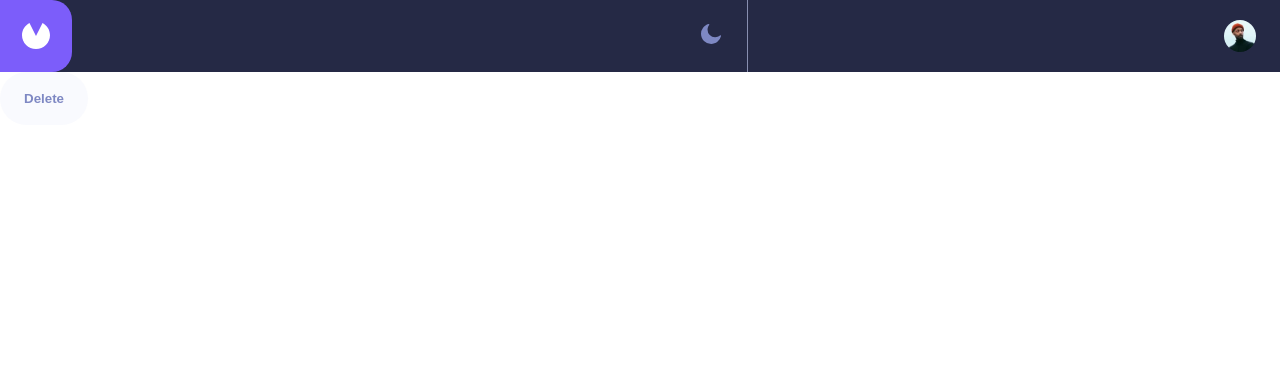
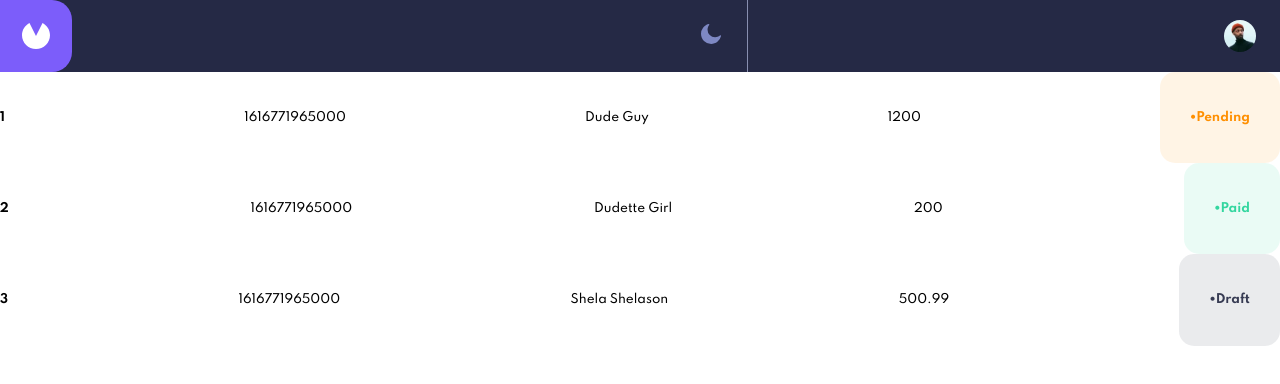
Before and after one commit to ormus395/invoicee, a React (Create React App) app in the folder client/: page / in a window 1280 px wide. Shown: the top 384 px of the page. Built offline with nearby package versions, Linux system fonts and the light colour scheme.

Commit message:
Finished status badge, started boilerplate for invoice lisst and items

```diff
--- a/client/src/App.js
+++ b/client/src/App.js
@@ -1,8 +1,7 @@
 import { useEffect, useState } from "react";
 
 import NavBar from "./components/NavBar";
-import Button from "./components/Button";
-
+import InvoiceList from "./components/InvoiceList";
 //
 function App() {
   const [error, setError] = useState(false);
@@ -15,7 +14,7 @@ function App() {
   return (
     <div className="App">
       <NavBar />
-      <Button variant="fourth">Delete</Button>
+      <InvoiceList />
     </div>
   );
 }
--- /dev/null
+++ b/client/src/components/InvoiceList/InvoiceItem.js
@@ -0,0 +1,15 @@
+import Status from "../Status";
+
+const InvoiceItem = ({ invoice }) => {
+  return (
+    <li className="invoice-item">
+      <h3>{invoice.id}</h3>
+      <p>{invoice.paymentDue}</p>
+      <p>{invoice.clientName}</p>
+      <p>{invoice.total}</p>
+      <Status status={invoice.status} />
+    </li>
+  );
+};
+
+export default InvoiceItem;
--- /dev/null
+++ b/client/src/components/InvoiceList/index.js
@@ -0,0 +1,36 @@
+import "./invoicelist.css";
+import InvoiceItem from "./InvoiceItem";
+
+let invoicesTest = [
+  {
+    id: "1",
+    paymentDue: Date.now(),
+    clientName: "Dude Guy",
+    total: 1200,
+    status: "pending",
+  },
+  {
+    id: 2,
+    paymentDue: Date.now(),
+    clientName: "Dudette Girl",
+    total: 200,
+    status: "paid",
+  },
+  {
+    id: 3,
+    paymentDue: Date.now(),
+    clientName: "Shela Shelason",
+    total: 500.99,
+    status: "draft",
+  },
+];
+
+const InvoiceList = ({ invoices }) => {
+  let invoiceList = invoicesTest.map((invoice) => (
+    <InvoiceItem key={invoice.id} invoice={invoice} />
+  ));
+
+  return <ul>{invoiceList}</ul>;
+};
+
+export default InvoiceList;
--- /dev/null
+++ b/client/src/components/InvoiceList/invoicelist.css
@@ -0,0 +1,6 @@
+.invoice-item {
+  display: flex;
+  justify-content: space-between;
+  align-items: center;
+  flex-wrap: wrap;
+}
--- /dev/null
+++ b/client/src/components/Status/index.js
@@ -0,0 +1,15 @@
+import "./status.css";
+
+const Status = ({ status }) => {
+  console.log("in invoice component", status);
+  return (
+    <div className={`status status--${status}`}>
+      <p>
+        &#8226;
+        {status.charAt(0).toUpperCase() + status.slice(1)}
+      </p>
+    </div>
+  );
+};
+
+export default Status;
--- /dev/null
+++ b/client/src/components/Status/status.css
@@ -0,0 +1,20 @@
+.status {
+  border-radius: 15px;
+  font-weight: 700;
+  padding: 3.3rem 2.5rem;
+}
+
+.status--draft {
+  background-color: rgba(55, 59, 83, 0.1);
+  color: #373b53;
+}
+
+.status--pending {
+  background-color: rgb(255, 143, 0, 0.1);
+  color: #ff8f00;
+}
+
+.status--paid {
+  background-color: rgba(51, 214, 159, 0.1);
+  color: rgb(51, 214, 159);
+}
--- /dev/null
+++ b/client/src/views/Dashboard/index.js
@@ -0,0 +1,5 @@
+const Dashboard = () => {
+  return <h1>I am the dashboard</h1>;
+};
+
+export default Dashboard;
--- /dev/null
+++ b/client/src/views/Invoice/index.js
@@ -0,0 +1,5 @@
+const Invoice = () => {
+  return <h1>I am the invoice page</h1>;
+};
+
+export default Invoice;
--- /dev/null
+++ b/client/src/views/Landing/index.js
@@ -0,0 +1,5 @@
+const Landing = () => {
+  return <h1>I am the ladning page</h1>;
+};
+
+export default Landing;
--- /dev/null
+++ b/client/src/views/Login/index.js
@@ -0,0 +1,5 @@
+const Login = () => {
+  return <h1>I am the login page</h1>;
+};
+
+export default Login;
--- /dev/null
+++ b/client/src/views/Profile/index.js
@@ -0,0 +1,3 @@
+const Profile = () => <h1>I am the profile page</h1>;
+
+export default Profile;
--- /dev/null
+++ b/client/src/views/Register/index.js
@@ -0,0 +1,3 @@
+const Register = () => <h1>I am the register page</h1>;
+
+export default Register;
```
